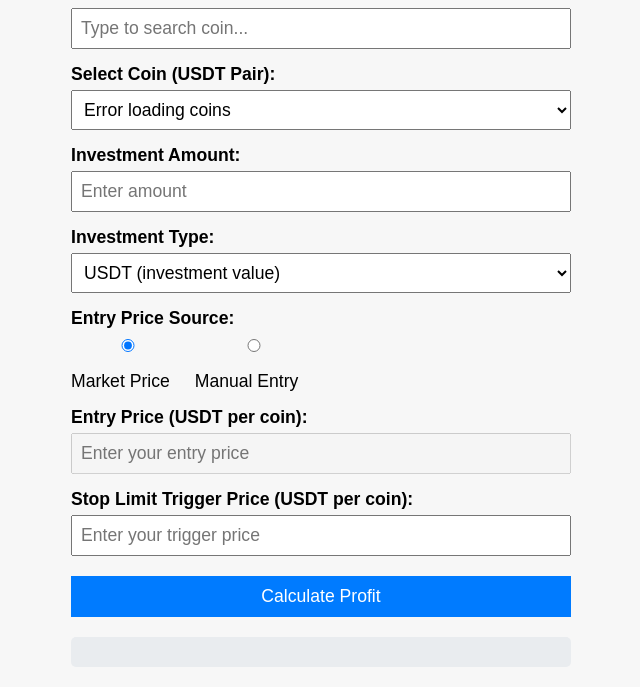
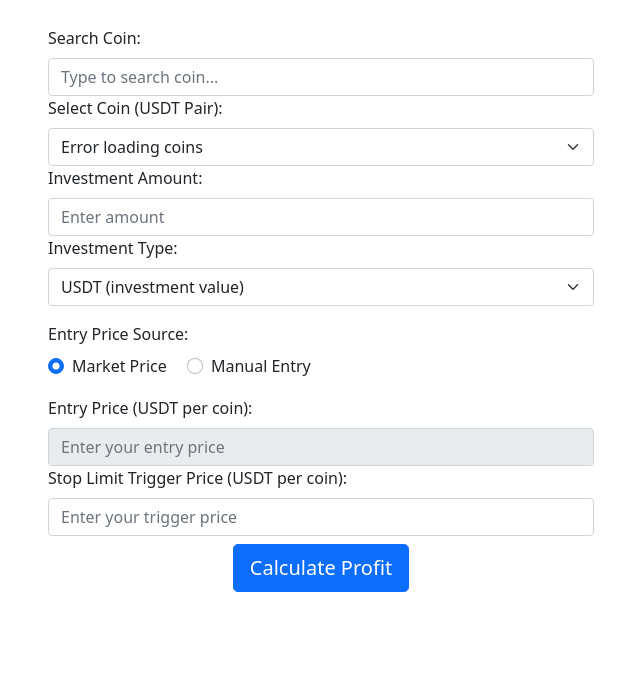
Before and after one commit to silentlips215/BinanceStopLimitCalculator, a plain HTML site: page Index.html in a window 1280 px wide. Shown: the part 118-805 px from the top of the page, without its empty margins (319-959 px from the left). Drawn offline with nearby package versions, Linux system fonts and the light colour scheme; no server answers.

Commit message:
boostrap changes

```diff
--- a/Index.html
+++ b/Index.html
@@ -1,9 +1,10 @@
 <!DOCTYPE html>
 <html>
+
 <head>
   <meta charset="UTF-8">
   <title>Binance Stop Limit Profit Calculator</title>
-  <style>
+  <!-- <style>
     /* Base styles */
     body {
       font-family: Arial, sans-serif;
@@ -87,58 +88,135 @@
         font-size: 1.1em;
       }
     }
-  </style>
+  </style> -->
+  <link href="https://cdn.jsdelivr.net/npm/bootstrap@5.0.2/dist/css/bootstrap.min.css" rel="stylesheet"
+    integrity="sha384-EVSTQN3/azprG1Anm3QDgpJLIm9Nao0Yz1ztcQTwFspd3yD65VohhpuuCOmLASjC" crossorigin="anonymous">
 </head>
+
 <body>
+
+  <div class="container">
+    <div class="row">
+      <div class="col-12">
+        <div class="row justify-content-center">
+          <div class="col-10 col-md-8 col-lg-6">
+            <div class="text-center my-5">
               <h1>Stop Limit Profit Calculator</h1>
-  <div>
+            </div>
+          </div>
+        </div>
+
+
+
+        <div class="row justify-content-center">
+          <div class="col-10 col-md-8 col-lg-6">
             <!-- Search field for coins -->
-    <label for="coinSearch">Search Coin:</label>
-    <input type="text" id="coinSearch" placeholder="Type to search coin..." />
+            <label for="coinSearch" class="form-label">Search Coin:</label>
+            <input type="text" class="form-control" id="coinSearch" placeholder="Type to search coin..." />
+          </div>
+        </div>
 
+
+        <div class="row justify-content-center">
+          <div class="col-10 col-md-8 col-lg-6">
             <!-- Coin Selector -->
-    <label for="coinSelector">Select Coin (USDT Pair):</label>
-    <select id="coinSelector">
+            <label for="coinSelector" class="form-label">Select Coin (USDT Pair):</label>
+            <select id="coinSelector" class="form-select">
               <option value="">Loading coins...</option>
             </select>
+          </div>
+        </div>
 
+        <div class="row justify-content-center">
+          <div class="col-10 col-md-8 col-lg-6">
             <!-- Investment amount -->
-    <label for="investment">Investment Amount:</label>
-    <input type="number" id="investment" placeholder="Enter amount" />
+            <label for="investment" class="form-label">Investment Amount:</label>
+            <input class="form-control" type="number" id="investment" placeholder="Enter amount" />
+          </div>
+        </div>
 
+
+
+
+        <div class="row justify-content-center">
+          <div class="col-10 col-md-8 col-lg-6">
             <!-- Investment type: USDT or number of Coins -->
-    <label for="investmentType">Investment Type:</label>
-    <select id="investmentType">
+            <label for="investmentType" class="form-label">Investment Type:</label>
+            <select id="investmentType" class="form-select">
               <option value="USDT">USDT (investment value)</option>
               <option value="Coin">Coin (number of coins)</option>
             </select>
-
-    <!-- Price Source selection -->
-    <label>Entry Price Source:</label>
-    <div class="radio-group">
-      <div>
-        <input type="radio" id="priceSourceMarket" name="priceSource" value="market" checked>
-        <label for="priceSourceMarket">Market Price</label>
-      </div>
-      <div>
-        <input type="radio" id="priceSourceManual" name="priceSource" value="manual">
-        <label for="priceSourceManual">Manual Entry</label>
           </div>
         </div>
 
+
+
+        <div class="row justify-content-center my-3">
+          <div class="col-10 col-md-8 col-lg-6">
+            <!-- Price Source selection -->
+            <label class="form-label">Entry Price Source:</label>
+            <div class="radio-group">
+
+              <div class="form-check form-check-inline">
+                <input class="form-check-input" type="radio" name="priceSource" id="priceSourceMarket" value="market"
+                  checked>
+                <label class="form-check-label" for="priceSourceMarket">
+                  Market Price
+                </label>
+              </div>
+
+
+              <div class="form-check form-check-inline">
+                <input class="form-check-input" type="radio" name="priceSource" id="priceSourceManual" value="manual">
+                <label class="form-check-label" for="priceSourceManual">
+                  Manual Entry
+                </label>
+              </div>
+
+
+            </div>
+          </div>
+        </div>
+
+
+        <div class="row justify-content-center">
+          <div class="col-10 col-md-8 col-lg-6">
             <!-- Entry price (auto-filled if Market Price is selected) -->
-    <label for="entryPrice">Entry Price (USDT per coin):</label>
-    <input type="number" id="entryPrice" placeholder="Enter your entry price" step="0.01" disabled />
+            <label for="entryPrice" class="form-label">Entry Price (USDT per coin):</label>
+            <input class="form-control" type="number" id="entryPrice" placeholder="Enter your entry price" step="0.01"
+              disabled />
+          </div>
+        </div>
 
+
+        <div class="row justify-content-center">
+          <div class="col-10 col-md-8 col-lg-6">
             <!-- Stop-limit trigger price -->
-    <label for="triggerPrice">Stop Limit Trigger Price (USDT per coin):</label>
-    <input type="number" id="triggerPrice" placeholder="Enter your trigger price" step="0.01" />
+            <label for="triggerPrice" class="form-label">Stop Limit Trigger Price (USDT per coin):</label>
+            <input class="form-control" type="number" class="form-control" id="triggerPrice"
+              placeholder="Enter your trigger price" step="0.01" />
 
+          </div>
+        </div>
+
+
+        <div class="row justify-content-center text-center my-2">
+          <div class="col-10 col-md-8 col-lg-6">
             <!-- Calculate button -->
-    <button onclick="calculateProfit()">Calculate Profit</button>
+            <button class="btn btn-primary btn-lg" onclick="calculateProfit()">Calculate Profit</button>
+          </div>
+        </div>
+
 
         <!-- Result display -->
-    <div class="result" id="result"></div>
+        <div class="row justify-content-center my-2">
+          <div class="col-10 col-md-8 col-lg-6">
+            <div class="mt-3" id="result"></div>
+          </div>
+        </div>
+      </div>
+
+      </div>
     </div>
 
   <script>
@@ -292,14 +370,24 @@
       const profitUSDT = quantity * profitPerCoin;
       const profitPercent = (profitUSDT / costBasis) * 100;
 
-      let resultText = "";
+      let resultText = "<div class='fw-bolder my-2'>";
       resultText += "Coin: " + document.getElementById('coinSelector').selectedOptions[0].text + "\n";
-      resultText += "Quantity: " + quantity.toFixed(6) + " coins\n";
-      resultText += "Profit: " + profitUSDT.toFixed(2) + " USDT\n";
-      resultText += "Profit Percentage: " + profitPercent.toFixed(2) + "%";
+      resultText += "</div> <div class='fw-bolder my-2'>Quantity: " + quantity.toFixed(6) + " coins\n";
 
-      document.getElementById('result').innerText = resultText;
+      let profitTextColor = "";
+      if (profitUSDT < 0) {
+        profitTextColor = "text-danger";
+      }
+      else {
+        profitTextColor = "text-success";
+
+      }
+      resultText += `</div> <div class='fw-bolder my-2 ${profitTextColor}'>Profit: ${profitUSDT.toFixed(2)} USDT\n`;
+      resultText += "</div> <div class='fw-bolder'><Profit Percentage: " + profitPercent.toFixed(2) + "% </div>";
+
+      document.getElementById('result').innerHTML = resultText;
     }
   </script>
 </body>
+
 </html>
```
Lines whose indentation alone changed are shown as unchanged.
